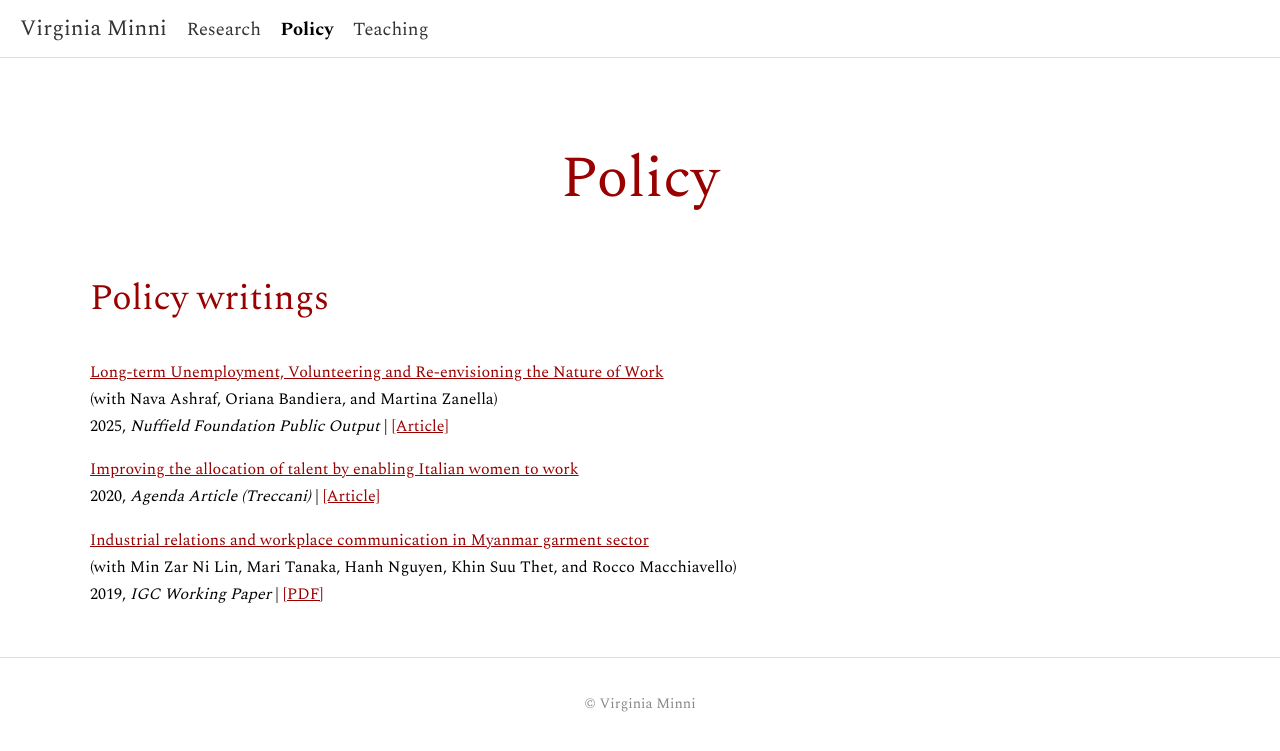
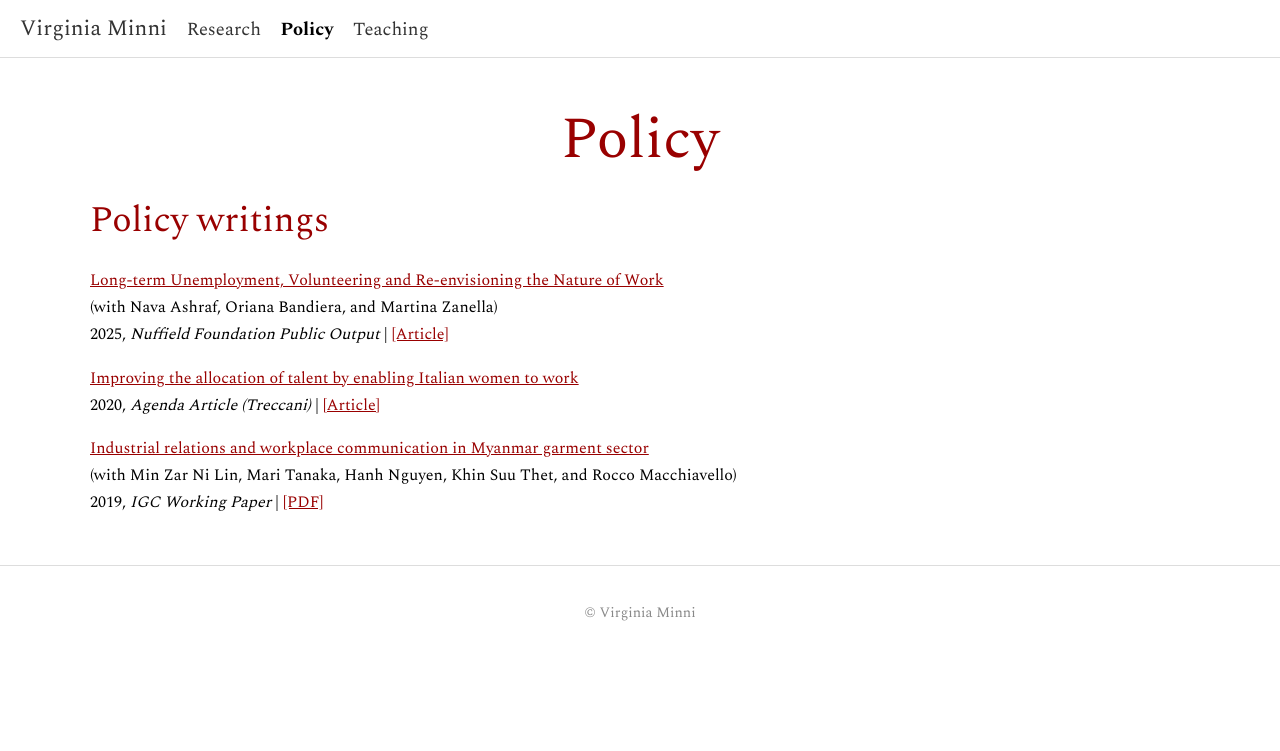
Before and after one commit to virginiaminni/virginiaminni.github.io, a Jekyll site: the page built from policy.md, in a window 1280 px wide. Shown: the top 751 px of the page. Built offline with Jekyll 4.4.1, drawn with Linux system fonts in a browser that asks for light colours.

Commit message:
Update main.css

```diff
--- a/assets/css/main.css
+++ b/assets/css/main.css
@@ -81,7 +81,8 @@ h1 {
     font-size: 58px;
     text-align: center;
     font-weight: normal;
-    margin-bottom: 2;
+    margin-bottom: 0;
+    margin-top: 0;
 }
 h2
 {
@@ -89,7 +90,8 @@ h2
     font-family: 'Spectral', serif;
     font-size: 36px;
     font-weight: normal;
-    margin-bottom: 2;
+    margin-bottom: 0;
+    margin-top: 0;
 }
 
 /* Links styling */
```
